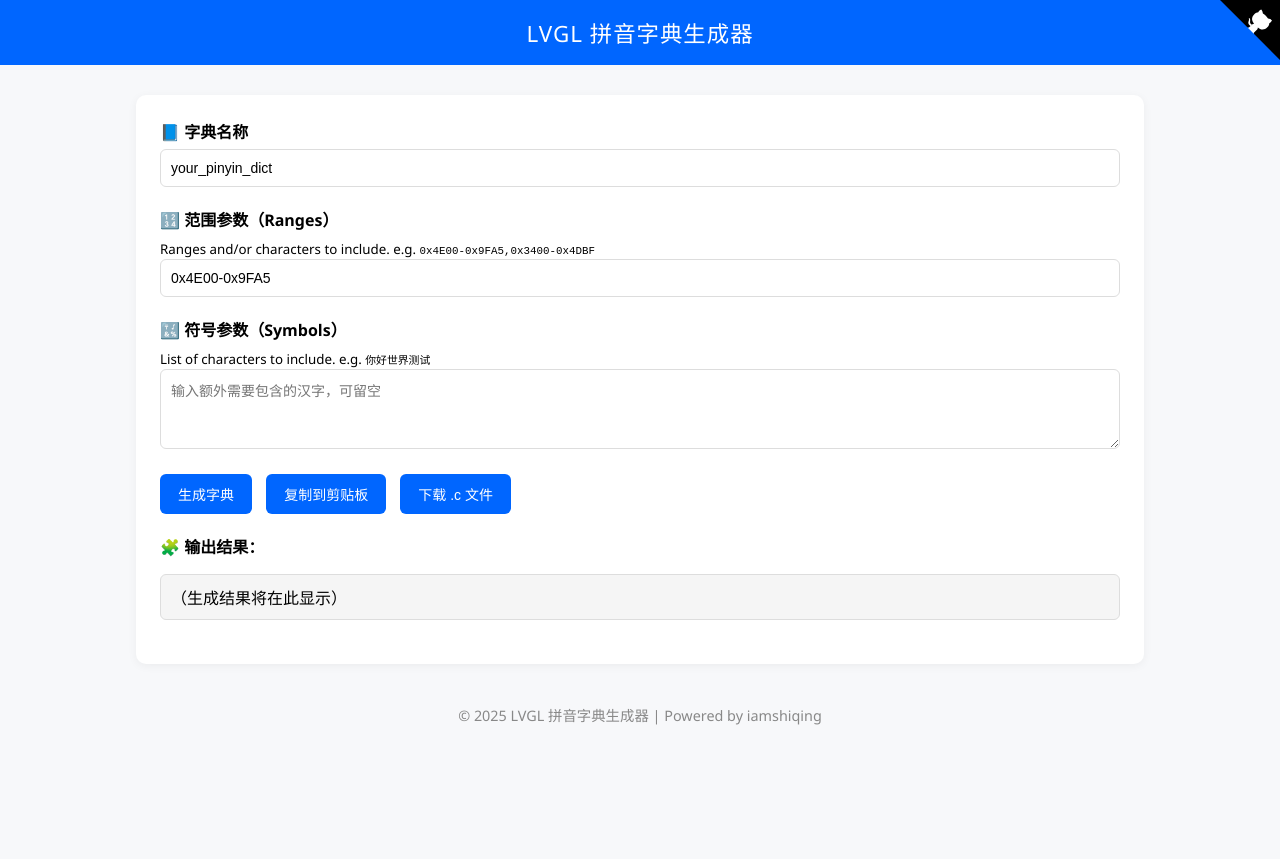
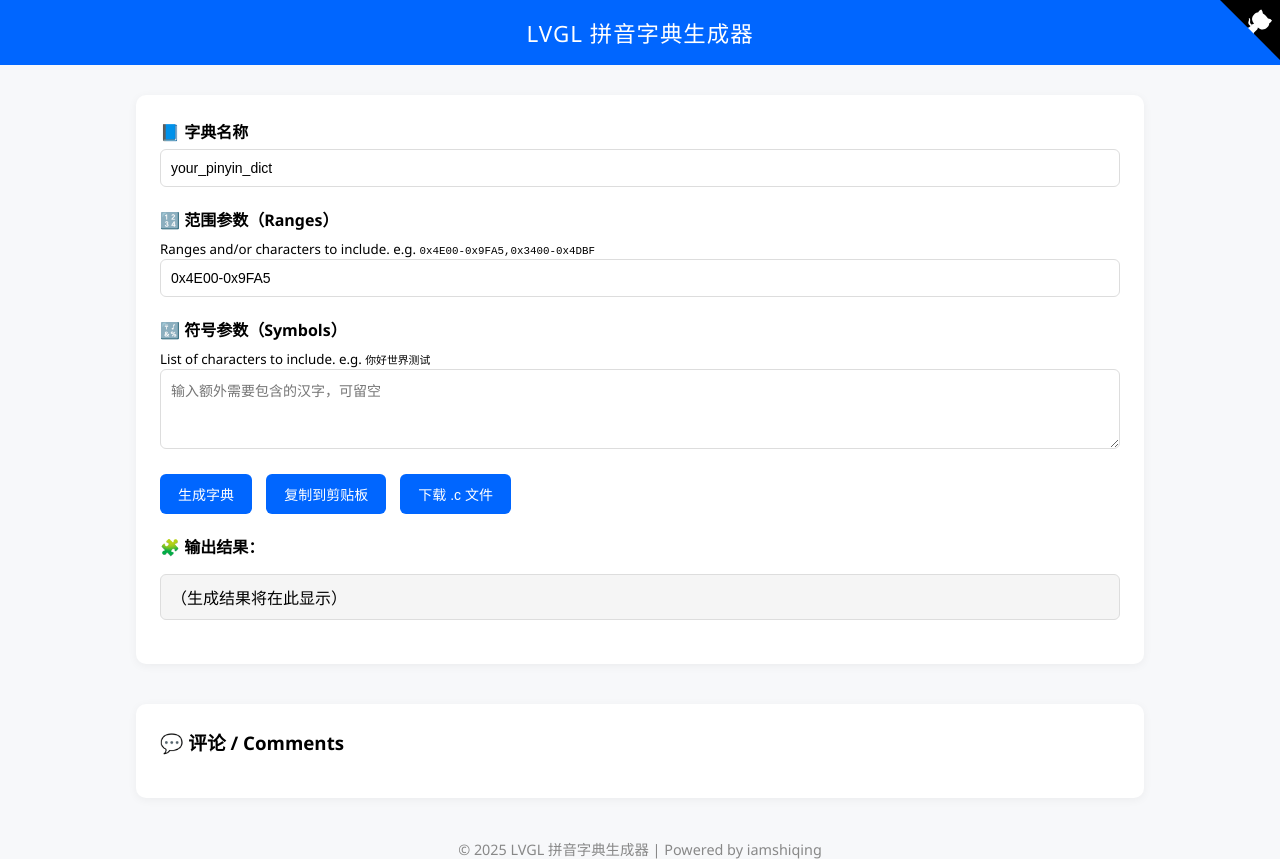
Before and after one commit to iamshiqing/lvgl-pinyin-dict-generator, a plain HTML site: page index.html in a window 1280 px wide. Before the commit the page ends 800 px from the top, so only its background shows below. Drawn offline with Linux system fonts and the light colour scheme.

Commit message:
Add comments section to index.html

```diff
--- a/index.html
+++ b/index.html
@@ -142,6 +142,10 @@
         <label>🧩 输出结果：</label>
         <pre id="output">（生成结果将在此显示）</pre>
     </div>
+</main>
+
+<section id="comments" style="max-width:960px; margin:40px auto; background:#fff; border-radius:10px; box-shadow:0 2px 10px rgba(0,0,0,0.05); padding:24px;">
+    <h3 style="margin-top:0;">💬 评论 / Comments</h3>
     <script src="https://utteranc.es/client.js"
         repo="iamshiqing/lvgl-pinyin-dict-generator"
         issue-term="pathname"
@@ -149,7 +153,7 @@
         crossorigin="anonymous"
         async>
     </script>
-</main>
+</section>
 
 <footer>
     © 2025 LVGL 拼音字典生成器 | Powered by iamshiqing
```
